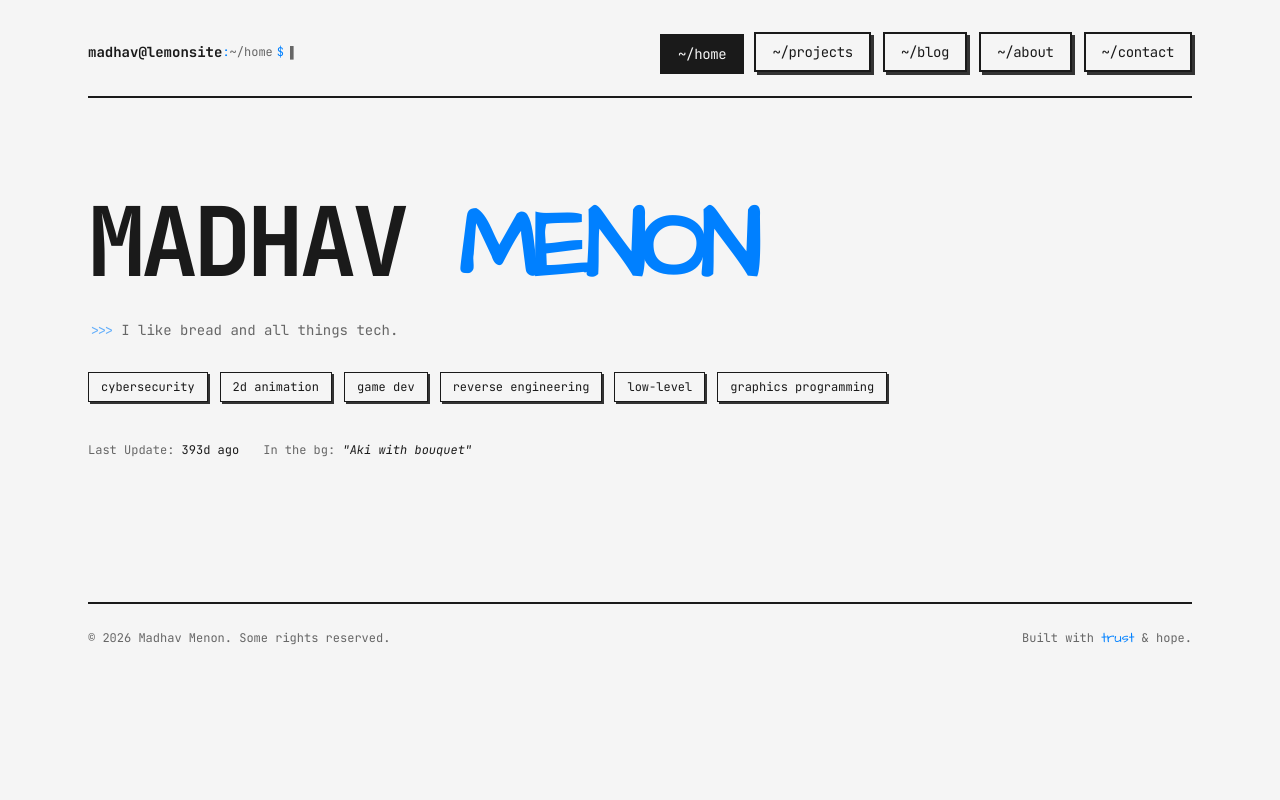
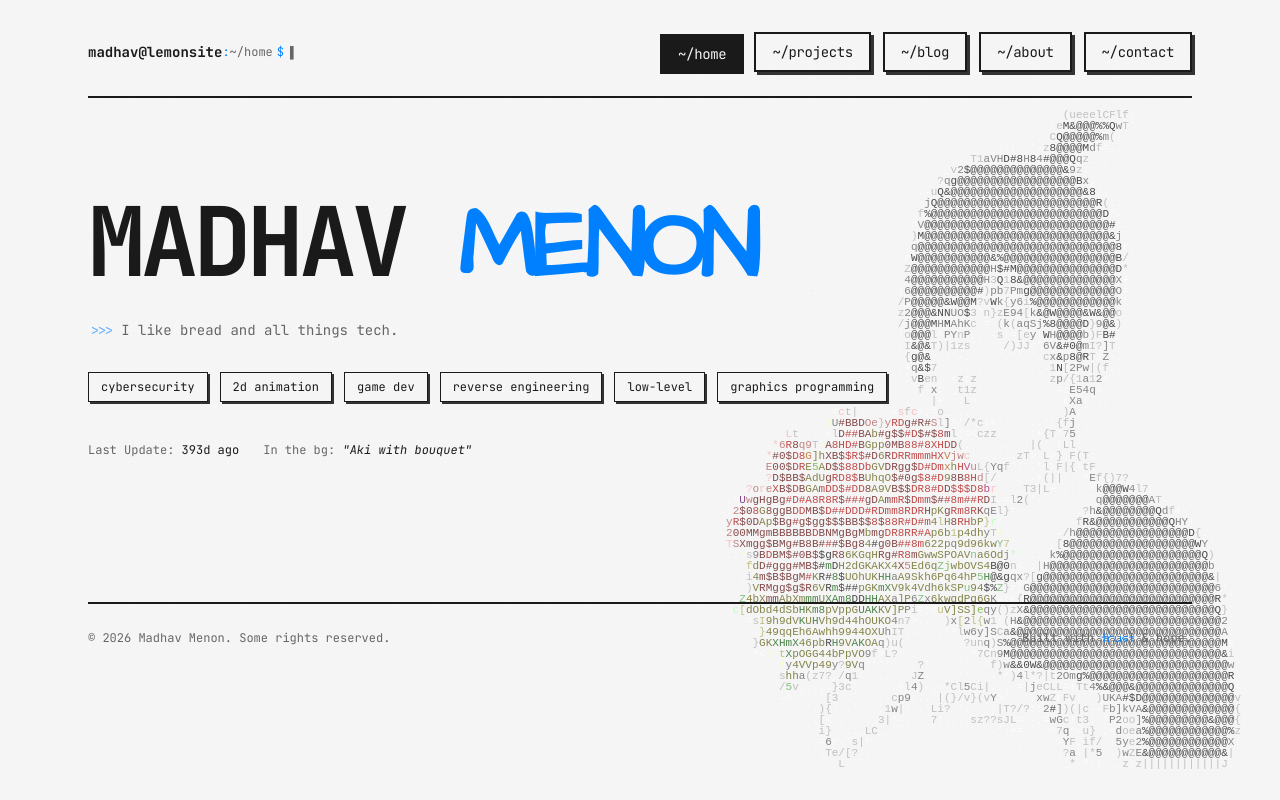
Before and after one commit to IC3lemon/lemonsite, a React (Vite) app: page / in a window 1280 px wide. Built offline with nearby package versions, Linux system fonts and the light colour scheme; the HTML template or start-up script is replaced by a standard one.

Commit message:
back to normal

```diff
--- a/src/pages/Index.tsx
+++ b/src/pages/Index.tsx
@@ -109,7 +109,7 @@ const Index = () => {
 
   return (
     <div className="min-h-screen">
-      <AsciiBackground videoUrl={bgVideo} opacity={0.7} />
+      <AsciiBackground imageUrl={bgImage} opacity={0.7} />
       <div className="max-w-6xl mx-auto px-6 relative z-10">
         {/* Header */}
         <header className="pt-8 pb-6 border-b-2 border-foreground">
```
